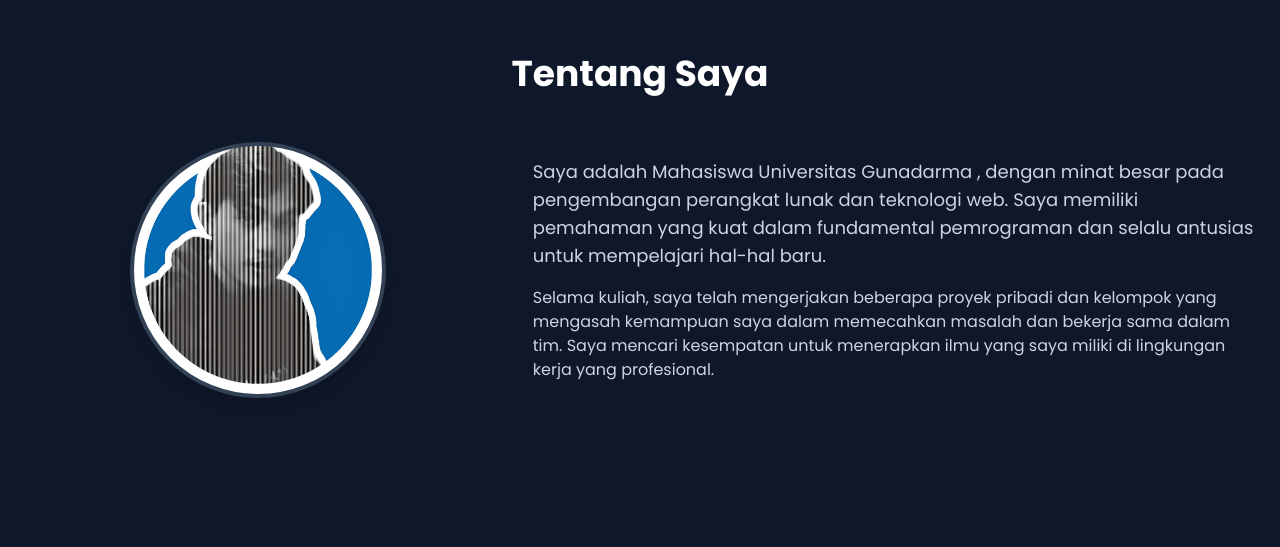
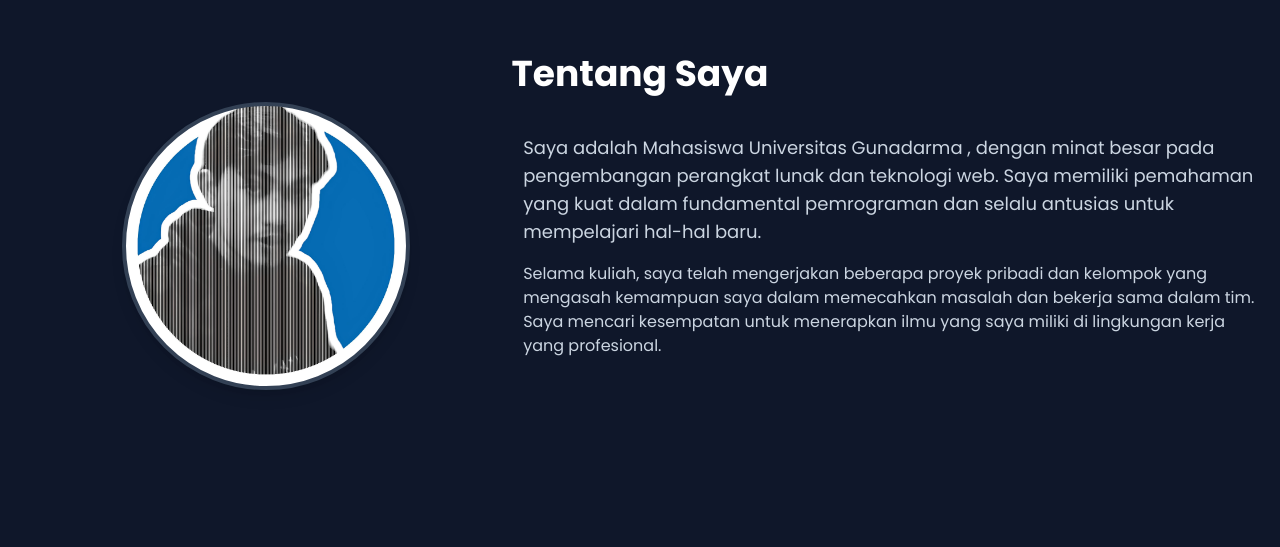
Before and after one commit to palsandy/portofolio_2, a plain HTML site: page index.html in a window 1280 px wide. Shown: the part 826-1373 px from the top of the page. Drawn offline with nearby package versions, Linux system fonts and the light colour scheme.

Commit message:
Memperbesar ukuran foto

```diff
--- a/index.html
+++ b/index.html
@@ -54,10 +54,10 @@
         </section>
 
         <section id="about" class="py-20 fade-in-section">
-            <h2 class="text-4xl font-bold text-center text-white mb-12">Tentang Saya</h2>
-            <div class="grid md:grid-cols-5 gap-10 items-center">
-               <div class="md:col-span-2 flex items-center justify-center">
-    <div class="w-48 h-48 sm:w-56 sm:h-56 md:w-64 md:h-64 rounded-full shadow-lg border-4 border-slate-700 foto-profil-bg">
+            <h2 class="text-4xl font-bold text-center text-white mb-2">Tentang Saya</h2>
+            <div class="grid md:grid-cols-5 gap-4 items-center">
+            <div class="md:col-span-2 flex items-center justify-center">
+    <div class="w-56 h-56 sm:w-64 sm:h-64 md:w-72 md:h-72 rounded-full shadow-lg border-4 border-slate-700 foto-profil-bg">
         </div>
 </div>
                 <div class="md:col-span-3">
```
